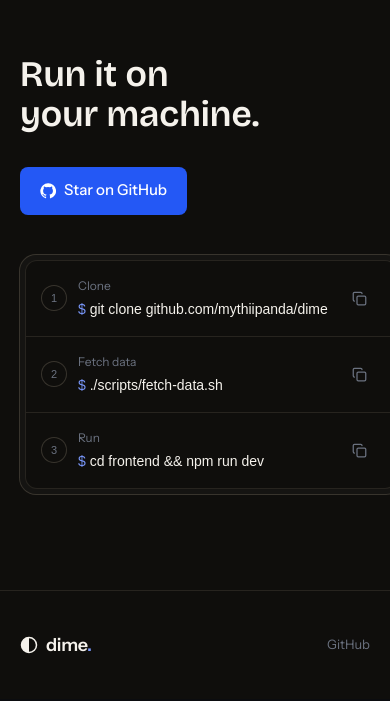
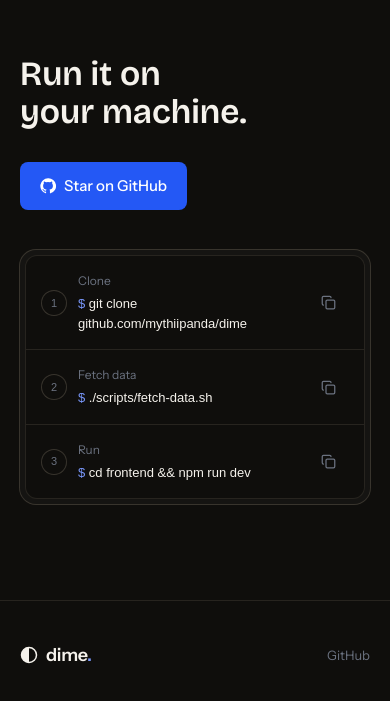
Before and after one commit to mythiipanda/mythiipanda.github.io, a Next.js app in the folder apps/dime-variants/: page /c in a window 390 px wide. Shown: the part 3772-4473 px from the top of the page. Built offline with nearby package versions, Linux system fonts and the light colour scheme; a web font is replaced by a local one.

Commit message:
c: fix setup heading clip on mobile

```diff
--- a/apps/dime-variants/components/v/CSetup.tsx
+++ b/apps/dime-variants/components/v/CSetup.tsx
@@ -23,7 +23,7 @@ function Line({ cmd, note, i }: { cmd: string; note: string; i: number }) {
       <span className="flex size-6 shrink-0 items-center justify-center rounded-full font-mono text-[11px] text-ink-3 shadow-[0_0_0_1px_var(--line-strong)]">{i + 1}</span>
       <div className="min-w-0 flex-1">
         <div className="text-[12px] text-ink-3">{note}</div>
-        <code className="mt-1 block overflow-x-auto whitespace-nowrap font-mono text-[14px] text-ink md:text-[15px]"><span className="text-[var(--cobalt-tx)]">$ </span>{cmd}</code>
+        <code className="mt-1 block overflow-x-auto break-words font-mono md:whitespace-nowrap text-[13px] text-ink md:text-[15px]"><span className="text-[var(--cobalt-tx)]">$ </span>{cmd}</code>
       </div>
       <button type="button" onClick={go} aria-label={`Copy ${note}`} className="press flex size-10 shrink-0 items-center justify-center rounded-full text-ink-3 transition-colors hover:text-ink">
         {done ? <Check size={15} className="text-green" /> : <Copy size={15} />}
@@ -35,15 +35,15 @@ function Line({ cmd, note, i }: { cmd: string; note: string; i: number }) {
 export function CSetup() {
   return (
     <section id="self-host" className="mx-auto grid max-w-[1320px] scroll-mt-24 items-center gap-10 px-5 py-24 md:px-6 lg:grid-cols-12 lg:gap-16 lg:py-32">
-      <div className="lg:col-span-5">
-        <h2 className="text-[36px] leading-[40px] md:text-[56px] md:leading-[58px]">Run it on your machine.</h2>
+      <div className="min-w-0 lg:col-span-5">
+        <h2 className="text-balance text-[34px] leading-[38px] md:text-[56px] md:leading-[58px]">Run it on your machine.</h2>
         <div className="mt-8 flex flex-wrap items-center gap-3">
           <ButtonLink href={REPO} variant="primary"><GithubMark />{short.star}</ButtonLink>
         </div>
       </div>
-      <div className="lg:col-span-7">
+      <div className="min-w-0 lg:col-span-7">
         <div className="overflow-hidden rounded-[16px] bg-field p-1.5 shadow-[0_0_0_1px_var(--line-strong)]">
-          <ol className="overflow-hidden rounded-[11px] bg-canvas shadow-[0_0_0_1px_var(--line)]">
+          <ol className="min-w-0 overflow-hidden rounded-[11px] bg-canvas shadow-[0_0_0_1px_var(--line)]">
             {copy.host.commands.map((c, i) => <Line key={c} cmd={c} note={notes[i]} i={i} />)}
           </ol>
         </div>
```
